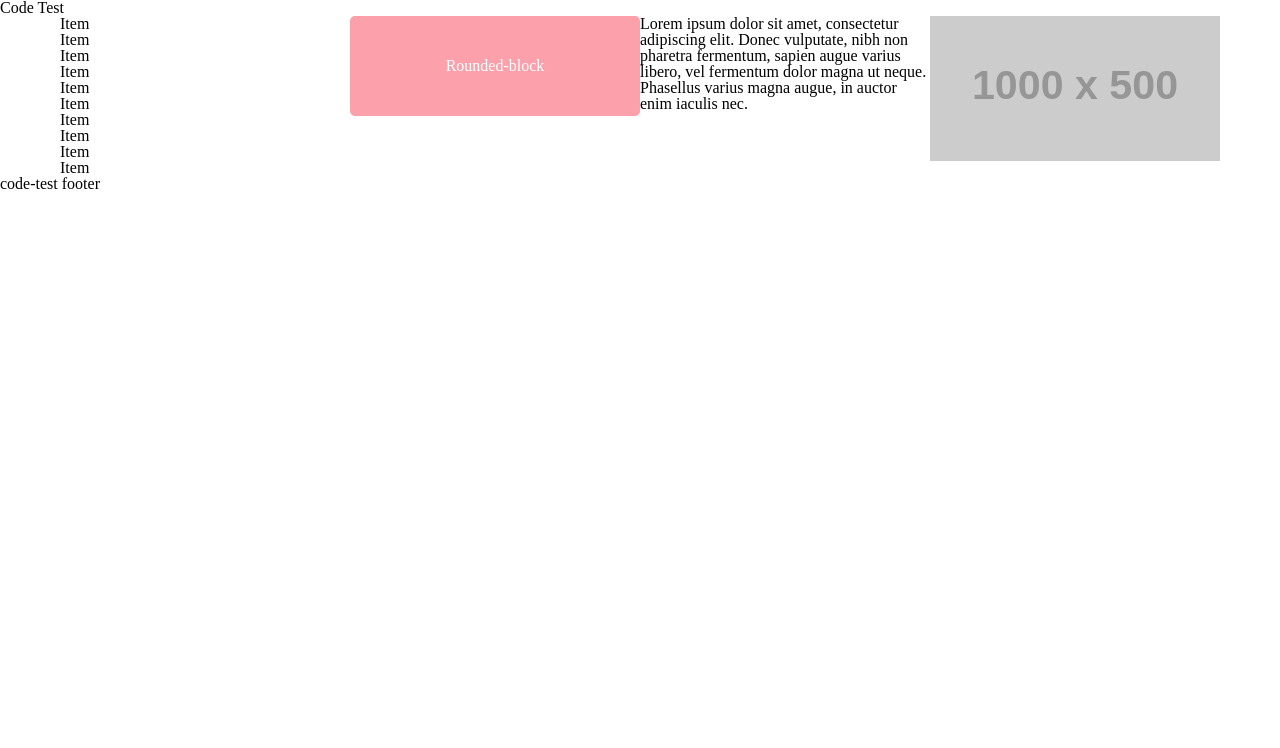
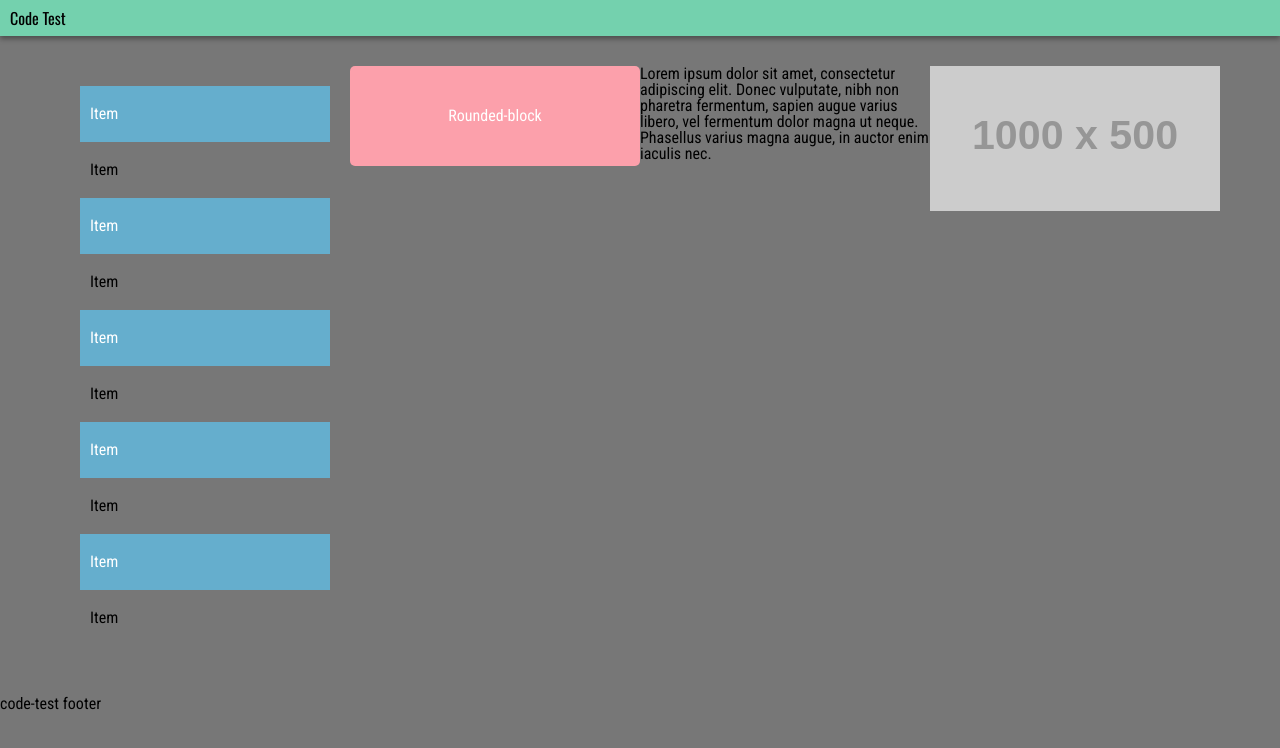
Before and after one commit to jamesvec/code-test, a website built with webpack: page src/html-test.html in a window 1280 px wide. Built offline with nearby package versions, Linux system fonts and the light colour scheme; placeholder pictures from the web are drawn by us.

Commit message:
html updates

```diff
--- a/src/css/_base.scss
+++ b/src/css/_base.scss
@@ -32,6 +32,7 @@ footer, header, hgroup, menu, nav, section {
 }
 
 body {
+  background: $color-grey;
   line-height: 1;
 }
 
@@ -58,3 +59,18 @@ table {
 img {
   width: 100%;
 }
+
+h1, h2, h3, h4 {
+  font-family: "Oswald", sans-serif;
+}
+
+p, li, a {
+  font-family: "Roboto Condensed", sans-serif;
+}
+
+.wrapper {
+  margin: 0 auto;
+  max-width: 1200px;
+  padding-top: 36px;
+  width: 100%;
+}
--- a/src/css/_grid.scss
+++ b/src/css/_grid.scss
@@ -1,10 +1,7 @@
 
 .container {
   @include clearfix;
-
-  margin: 0 auto;
-  max-width: 1200px;
-  padding: 0 20px;
+  padding: 30px 20px;
   width: 100%;
 }
 
@@ -14,9 +11,17 @@
 
   @include breakpoint(medium) {
     width: 50%;
+
+    &:nth-child(odd) {
+      clear: left;
+    }
   }
 
   @include breakpoint(large) {
     width: 25%;
+
+    &:nth-child(odd) {
+      clear: none;
+    }
   }
 }
--- a/src/css/_variables.scss
+++ b/src/css/_variables.scss
@@ -8,3 +8,5 @@ $color-grey: #777;
 $color-green: #74d1ae;
 $color-rose: #fca0ab;
 $color-white: #fff;
+
+$shadow: 0 3px 5px 0 rgba(0, 0, 0, .35);
--- /dev/null
+++ b/src/css/components/_fixed-header.scss
@@ -0,0 +1,8 @@
+.fixed-header {
+  background-color: $color-green;
+  box-shadow: $shadow;
+  left: 0;
+  padding: 10px;
+  position: fixed;
+  right: 0;
+}
--- a/src/css/components/_index.scss
+++ b/src/css/components/_index.scss
@@ -1,3 +1,5 @@
 //Components
 @import "instructions-block";
 @import "rounded-block";
+@import "zebra-list";
+@import "fixed-header";
--- a/src/css/components/_rounded-block.scss
+++ b/src/css/components/_rounded-block.scss
@@ -3,15 +3,15 @@
   border-radius: 5px;
   color: white;
   height: 100px;
+  max-width: 100%;
   text-align: center;
-  max-width: 100%;
 }
 
 .rounded-block__wrap {
   display: table;
-  height:  100px;
+  height: 100px;
   padding: 10px;
-  width:   100%;
+  width: 100%;
 }
 
 .rounded-block__copy {
--- /dev/null
+++ b/src/css/components/_zebra-list.scss
@@ -0,0 +1,13 @@
+.zebra-list {
+  padding: 20px;
+  width: 100%;
+}
+
+.zebra-list__item {
+  padding: 20px 10px;
+
+  &:nth-child(odd) {
+    background-color: $color-blue;
+    color: white;
+  }
+}
--- a/src/html-test.html
+++ b/src/html-test.html
@@ -3,24 +3,26 @@
 <head>
   <title>Code Test - HTML</title>
   <link rel="stylesheet" href="dist/css/main.css" />
+  <link href="https://fonts.googleapis.com/css?family=Oswald|Roboto+Condensed" rel="stylesheet">
 </head>
 <body>
-  <header>
+  <header class="fixed-header">
       <h1>Code Test</h1>
   </header>
+  <section class="wrapper">
     <div class="container">
       <div class="column">
-      <ul>
-        <li>Item</li>
-        <li>Item</li>
-        <li>Item</li>
-        <li>Item</li>
-        <li>Item</li>
-        <li>Item</li>
-        <li>Item</li>
-        <li>Item</li>
-        <li>Item</li>
-        <li>Item</li>
+        <ul class="zebra-list">
+          <li class="zebra-list__item">Item</li>
+          <li class="zebra-list__item">Item</li>
+          <li class="zebra-list__item">Item</li>
+          <li class="zebra-list__item">Item</li>
+          <li class="zebra-list__item">Item</li>
+          <li class="zebra-list__item">Item</li>
+          <li class="zebra-list__item">Item</li>
+          <li class="zebra-list__item">Item</li>
+          <li class="zebra-list__item">Item</li>
+          <li class="zebra-list__item">Item</li>
         </ul>
       </div>
       <div class="column">
@@ -40,6 +42,7 @@
         <img src="http://via.placeholder.com/1000x500" alt="">
       </div>
     </div>
+  </section>
   <footer>
     <p>code-test footer</p>
   </footer>
```
Also changed, not shown: src/index.html (+1 -0 lines), 1 other file. Lines whose indentation alone changed are shown as unchanged.
